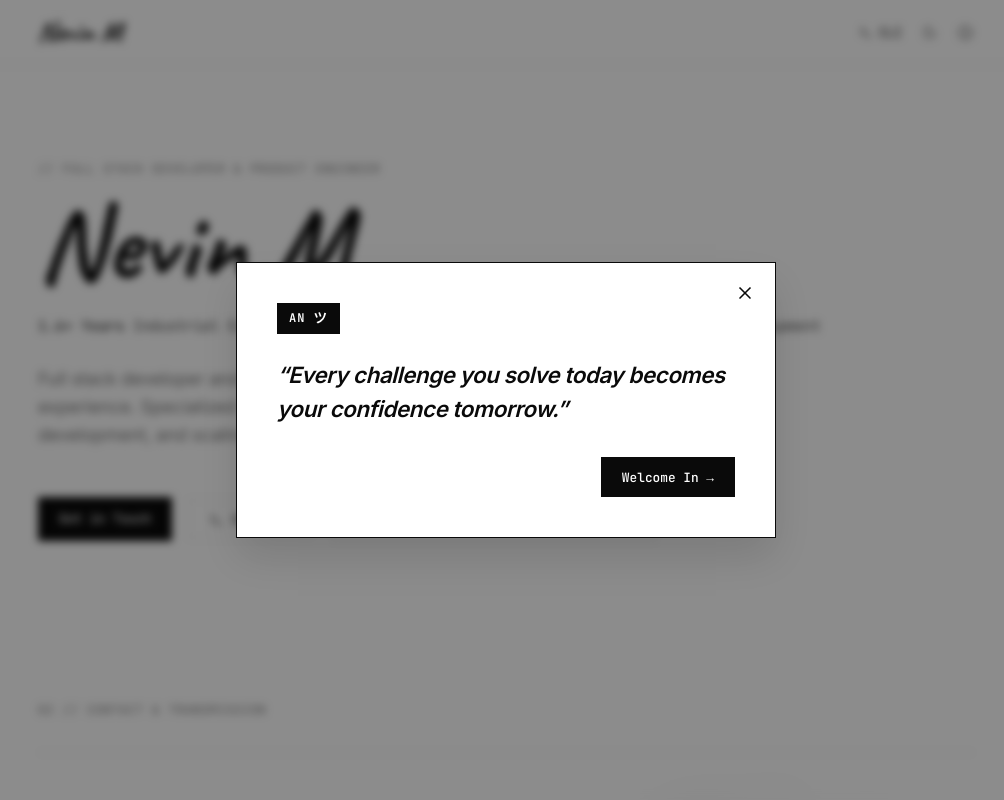
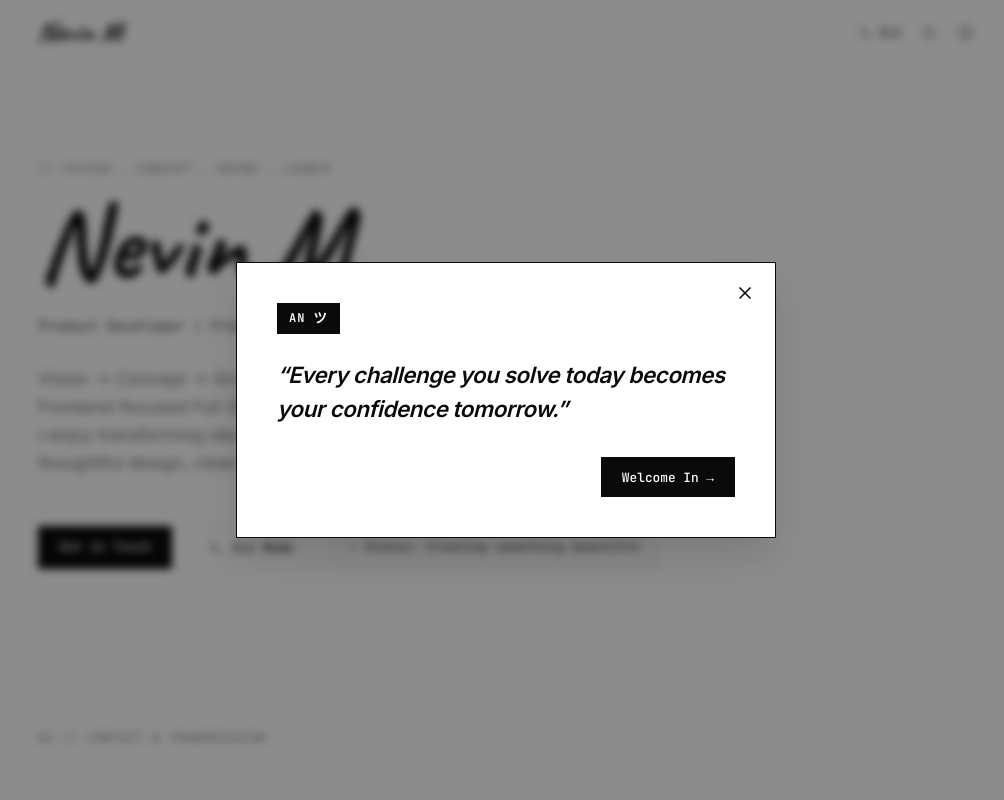
Before and after one commit to nevin03/nevin-m, a Next.js app: page / in a window 1280 px wide. Shown: the top 800 px of the page, without its empty margins (134-1138 px from the left). Built offline with nearby package versions, Linux system fonts and the light colour scheme.

Commit message:
fix : ui labels

```diff
--- a/src/components/ContactSection.tsx
+++ b/src/components/ContactSection.tsx
@@ -91,19 +91,11 @@ export const ContactSection: React.FC = () => {
   const handleTouchStart = () => {
     isTouchDeviceRef.current = true;
     if (isFalling || isStampFallen || isSlamming) return;
-
-    if (longPressTimerRef.current) clearTimeout(longPressTimerRef.current);
-    // Touch and hold threshold: 450ms long press required on mobile
-    longPressTimerRef.current = setTimeout(() => {
-      triggerStampFall();
-    }, 450);
+    triggerStampFall();
   };
 
   const handleTouchEndOrMove = () => {
-    if (longPressTimerRef.current) {
-      clearTimeout(longPressTimerRef.current);
-      longPressTimerRef.current = null;
-    }
+    // No-op now since touch triggers instantly
   };
 
   return (
@@ -230,6 +222,11 @@ export const ContactSection: React.FC = () => {
           >
             {/* Dramatic Wet Black Ink Splash with Glossy White Sheen & Dynamic Fluid Movement */}
             <svg
+              onClick={() => {
+                if (isStampFallen && !isSlamming) {
+                  triggerStampSlam();
+                }
+              }}
               viewBox="0 0 500 500"
               className={isSlamming ? 'ink-splash-impact' : ''}
               style={{
@@ -247,7 +244,8 @@ export const ContactSection: React.FC = () => {
                 maxWidth: '380px',
                 height: 'auto',
                 aspectRatio: '1',
-                pointerEvents: 'none',
+                pointerEvents: isStampFallen && !isSlamming ? 'auto' : 'none',
+                cursor: isStampFallen && !isSlamming ? 'pointer' : 'default',
                 zIndex: 0,
                 filter: 'drop-shadow(0 10px 25px rgba(0,0,0,0.25))',
                 transition: isSlamming ? 'none' : 'transform 0.6s cubic-bezier(0.34, 1.56, 0.64, 1)',
--- a/src/components/DinoGame.tsx
+++ b/src/components/DinoGame.tsx
@@ -375,7 +375,13 @@ export const DinoGame: React.FC<DinoGameProps> = () => {
         position: 'relative',
         userSelect: 'none',
       }}
-      onClick={jump}
+      onClick={(e) => {
+        e.stopPropagation();
+        if (document.activeElement instanceof HTMLElement) {
+          document.activeElement.blur();
+        }
+        jump();
+      }}
     >
       {/* Top HUD: Score & High Score */}
       <div
--- a/src/components/Hero.tsx
+++ b/src/components/Hero.tsx
@@ -31,7 +31,7 @@ export const Hero: React.FC<HeroProps> = ({ onOpenTerminal }) => {
             marginBottom: '1rem',
           }}
         >
-          // FULL STACK DEVELOPER & PRODUCT ENGINEER
+          // VISION → CONCEPT → GRIND → LAUNCH
         </div>
 
         {/* Signature Name Headline */}
@@ -46,7 +46,6 @@ export const Hero: React.FC<HeroProps> = ({ onOpenTerminal }) => {
           {personal.name}
         </h1>
 
-        {/* Key Stats inline summary */}
         <div
           style={{
             fontFamily: 'var(--font-mono)',
@@ -58,11 +57,7 @@ export const Hero: React.FC<HeroProps> = ({ onOpenTerminal }) => {
             flexWrap: 'wrap',
           }}
         >
-          <span>
-            <strong>1.6+ Years</strong> Industrial Exp
-          </span>
-          <span>•</span>
-          <span>Frontend Engineering, Product Strategy & Backend Development</span>
+          <span>Product Developer | Frontend Engineer</span>
         </div>
 
         {/* Concise Description */}
@@ -73,6 +68,7 @@ export const Hero: React.FC<HeroProps> = ({ onOpenTerminal }) => {
             maxWidth: '680px',
             lineHeight: 1.6,
             marginBottom: '3rem',
+            whiteSpace: 'pre-line',
           }}
         >
           {personal.bio}
--- a/src/components/TerminalView.tsx
+++ b/src/components/TerminalView.tsx
@@ -20,7 +20,7 @@ const COMMANDS = [
   { cmd: 'help', desc: 'List all available terminal commands' },
   { cmd: 'dino', desc: 'Launch the interactive Chrome Dino runner game' },
   { cmd: 'whoami', desc: 'Display Nevin M core summary' },
-  { cmd: 'about', desc: 'Overview of Frontend Engineering, Product Strategy & Backend Development' },
+  { cmd: 'about', desc: 'Overview of Product Developer' },
   { cmd: 'contact', desc: 'Get direct Gmail & LinkedIn info' },
   { cmd: 'clear', desc: 'Clear the terminal output' },
 ];
@@ -87,8 +87,7 @@ export const TerminalView: React.FC<TerminalViewProps> = ({ isOpen, onClose, ini
         outputNode = (
           <div style={{ margin: '0.5rem 0', color: 'var(--fg-secondary)', lineHeight: 1.6 }}>
             <div style={{ fontWeight: 700, color: 'var(--fg-primary)' }}>Nevin M — Human - live and let live,love regardlessly</div>
-            <div>Industrial Experience: <span style={{ color: 'var(--fg-primary)', fontWeight: 600 }}>1.6+ Years</span></div>
-            <div style={{ marginTop: '0.5rem', color: 'var(--fg-muted)' }}>{PORTFOLIO_DATA.personal.bio}</div>
+            <div style={{ marginTop: '0.5rem', color: 'var(--fg-muted)', whiteSpace: 'pre-line' }}>{PORTFOLIO_DATA.personal.bio}</div>
           </div>
         );
         break;
--- a/src/data/portfolio.ts
+++ b/src/data/portfolio.ts
@@ -6,7 +6,7 @@ export const PORTFOLIO_DATA = {
     location: 'India / Remote',
     email: 'nevinm2021@gmail.com',
     linkedin: 'https://in.linkedin.com/in/nevin-m-5a4952217',
-    bio: 'Full stack developer and product engineer with 1.6+ years of industrial experience. Specialized in frontend engineering, product strategy, backend development, and scaling high-performance web products.',
+    bio: 'Vision → Concept → Grind → Launch;\nFrontend-focused Full Stack Engineer with a passion for building digital products. I enjoy transforming ideas into polished, production-ready experiences through thoughtful design, clean code, and continuous iteration.',
     stats: [
       { label: 'Industrial Experience', value: '1.6+ Years' },
       { label: 'Core Expertise', value: 'Frontend & Product Engineering' }
@@ -19,7 +19,7 @@ export const PORTFOLIO_DATA = {
     subtitle: 'Full Stack Developer & Product Engineer with 1.6+ years of industrial experience.',
     pillars: [
       {
-        title: 'Frontend Engineering',
+        title: 'Frontend Engineer',
         description: 'Building fast, responsive, and ultra-clean web user interfaces focused on web performance, accessibility, and seamless user experience.'
       },
       {
```
